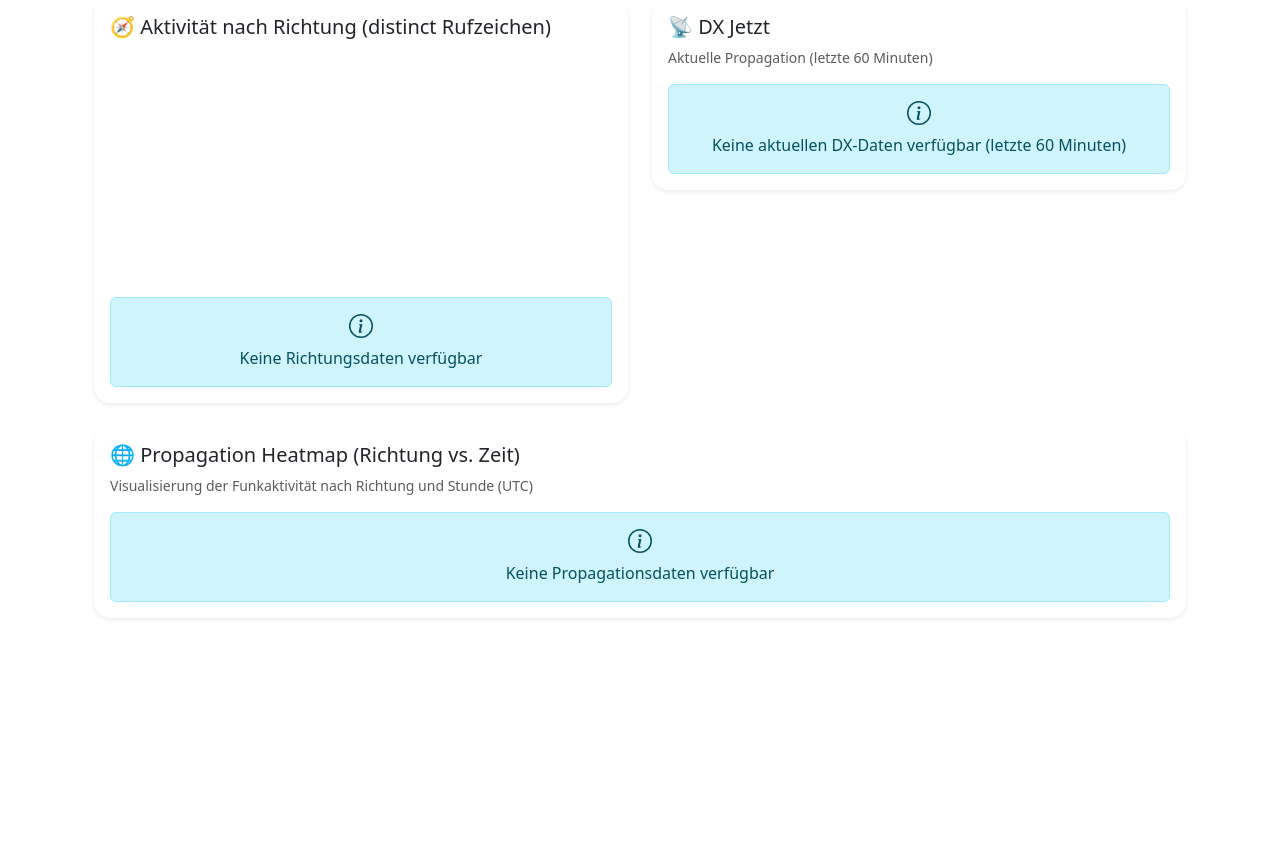
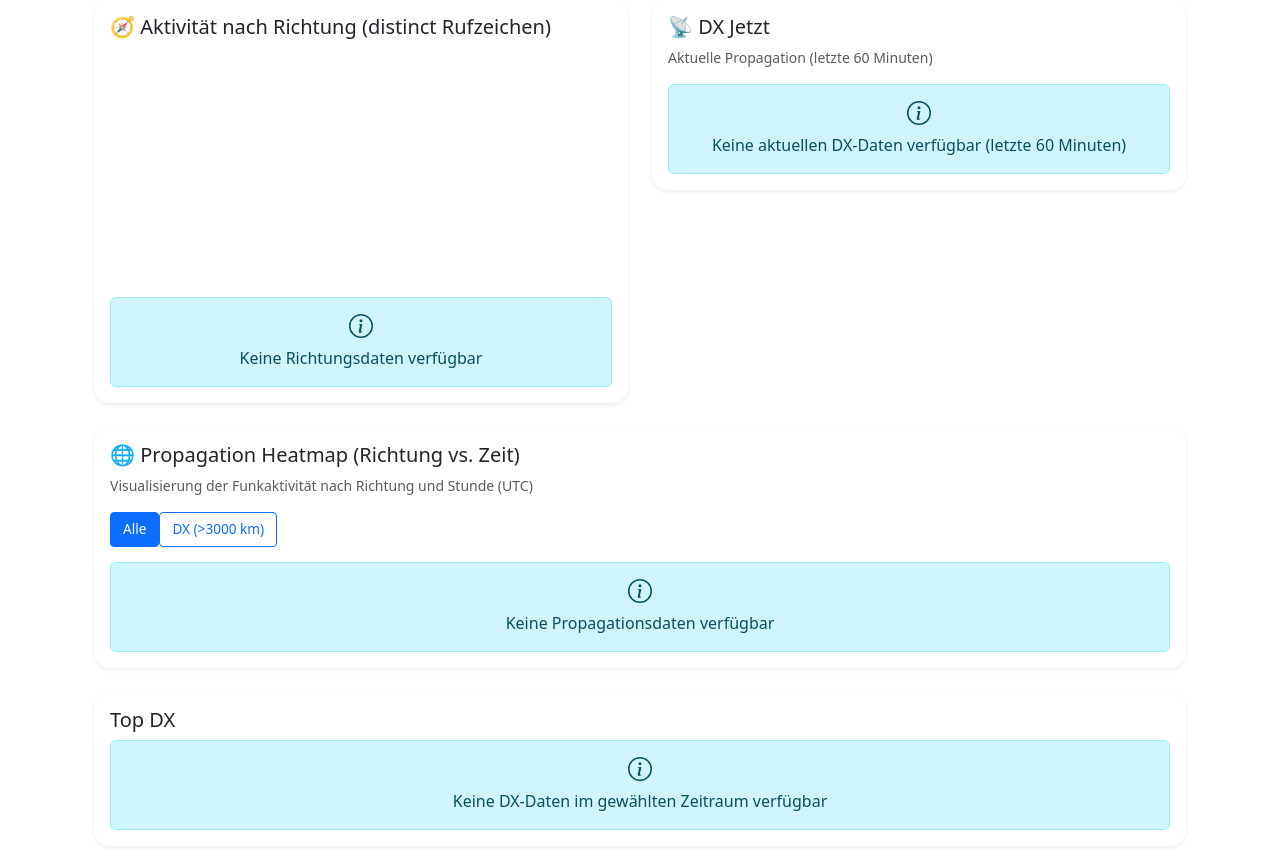
Before and after one commit to gdsanger/PropScope, a Django app: page /dashboard/ in a window 1280 px wide. Shown: the part 879-1739 px from the top of the page. Before the commit the page ends 1481 px from the top, so only its background shows below. Run offline with Django 5.2, Linux system fonts and the light colour scheme; data that the repository does not hold is empty; some libraries are stand-ins or nearby versions.

Commit message:
Add DX filter (>3000 km) for propagation heatmap
Agent-Logs-Url: https://github.com/gdsanger/PropScope/sessions/7ac61f61-4a57-4ed5-ae7d-8c2b13dfff90

Co-authored-by: gdsanger <59723667+gdsanger@users.noreply.github.com>

```diff
--- a/apps/ui/views.py
+++ b/apps/ui/views.py
@@ -49,6 +49,14 @@ def dashboard(request):
         filters['date_to'] = date_to
         period = None
 
+    # Get DX mode from request
+    dx_mode = request.GET.get('dx_mode') == 'true'
+
+    # Apply DX filter if enabled
+    heatmap_filters = filters.copy()
+    if dx_mode:
+        heatmap_filters['min_distance_km'] = 3000
+
     # Get all dashboard data
     summary = stats_service.get_summary(filters)
     activity_by_hour = stats_service.get_activity_by_hour(filters)
@@ -64,7 +72,7 @@ def dashboard(request):
     recent_cqs = stats_service.get_recent_cqs(filters, limit=20)
     dx_now = stats_service.get_current_dx_summary(minutes=60)
     direction_activity = stats_service.get_activity_by_direction(filters)
-    propagation_heatmap = stats_service.get_propagation_heatmap(filters)
+    propagation_heatmap = stats_service.get_propagation_heatmap(heatmap_filters)
 
     context = {
         'summary': summary,
@@ -82,6 +90,7 @@ def dashboard(request):
         'heatmap_data': json.dumps(propagation_heatmap),
         'filters': filters,
         'period': period,
+        'dx_mode': dx_mode,
     }
 
     return render(request, 'dashboard/index.html', context)
@@ -219,9 +228,11 @@ def dashboard_propagation_heatmap(request):
     stats_service = StatisticsService()
     filters = _get_filters_from_request(request)
     heatmap_data = stats_service.get_propagation_heatmap(filters)
+    dx_mode = request.GET.get('dx_mode') == 'true'
 
     return render(request, 'dashboard/partials/propagation_heatmap.html', {
-        'heatmap_data': json.dumps(heatmap_data)
+        'heatmap_data': json.dumps(heatmap_data),
+        'dx_mode': dx_mode,
     })
 
 
@@ -236,6 +247,9 @@ def _get_filters_from_request(request):
         filters['datetime_from'] = datetime_from
     if datetime_to := request.GET.get('datetime_to'):
         filters['datetime_to'] = datetime_to
+    if dx_mode := request.GET.get('dx_mode'):
+        if dx_mode == 'true':
+            filters['min_distance_km'] = 3000
     return filters
 
 
--- a/templates/dashboard/index.html
+++ b/templates/dashboard/index.html
@@ -133,7 +133,7 @@
         <div class="col">
             <div class="card border-0 shadow-sm rounded-4">
                 <div class="card-body">
-                    <h5 class="card-title">🌐 Propagation Heatmap (Richtung vs. Zeit)</h5>
+                    <h5 class="card-title">🌐 Propagation Heatmap (Richtung vs. Zeit){% if dx_mode %} - DX &gt;3000 km{% endif %}</h5>
                     <p class="text-muted small mb-3">Visualisierung der Funkaktivität nach Richtung und Stunde (UTC)</p>
                     {% include "dashboard/partials/propagation_heatmap.html" %}
                 </div>
--- a/templates/dashboard/partials/propagation_heatmap.html
+++ b/templates/dashboard/partials/propagation_heatmap.html
@@ -53,7 +53,27 @@
         border: 1px solid #dee2e6;
         border-radius: 3px;
     }
+    .dx-filter-toggle {
+        display: flex;
+        gap: 0;
+        margin-bottom: 15px;
+    }
+    .dx-filter-toggle .btn {
+        font-size: 0.85rem;
+        padding: 0.375rem 0.75rem;
+    }
 </style>
+
+<div class="dx-filter-toggle">
+    <a href="?{% if period %}period={{ period }}{% endif %}"
+       class="btn btn-sm {% if not dx_mode %}btn-primary{% else %}btn-outline-primary{% endif %}">
+        Alle
+    </a>
+    <a href="?{% if period %}period={{ period }}&{% endif %}dx_mode=true"
+       class="btn btn-sm {% if dx_mode %}btn-primary{% else %}btn-outline-primary{% endif %}">
+        DX (&gt;3000 km)
+    </a>
+</div>
 
 <div id="propagationHeatmapContainer">
     <div class="heatmap-container">
@@ -90,6 +110,7 @@
     const table = document.getElementById('heatmapTable');
     const tbody = document.getElementById('heatmapBody');
     const maxCountLabel = document.getElementById('maxCountLabel');
+    const dxMode = {{ dx_mode|lower }};
 
     if (!container) return;
 
@@ -166,8 +187,9 @@
 
             cell.appendChild(content);
 
-            // Add tooltip
-            cell.title = `Zeit: ${String(hour).padStart(2, '0')}:00 UTC\nRichtung: ${direction}\nSignale: ${count} (distinct Rufzeichen)`;
+            // Add tooltip with DX mode info
+            const modeText = dxMode ? '\nModus: DX (>3000 km)' : '';
+            cell.title = `Zeit: ${String(hour).padStart(2, '0')}:00 UTC\nRichtung: ${direction}\nSignale: ${count} (distinct Rufzeichen)${modeText}`;
 
             row.appendChild(cell);
         });
```
